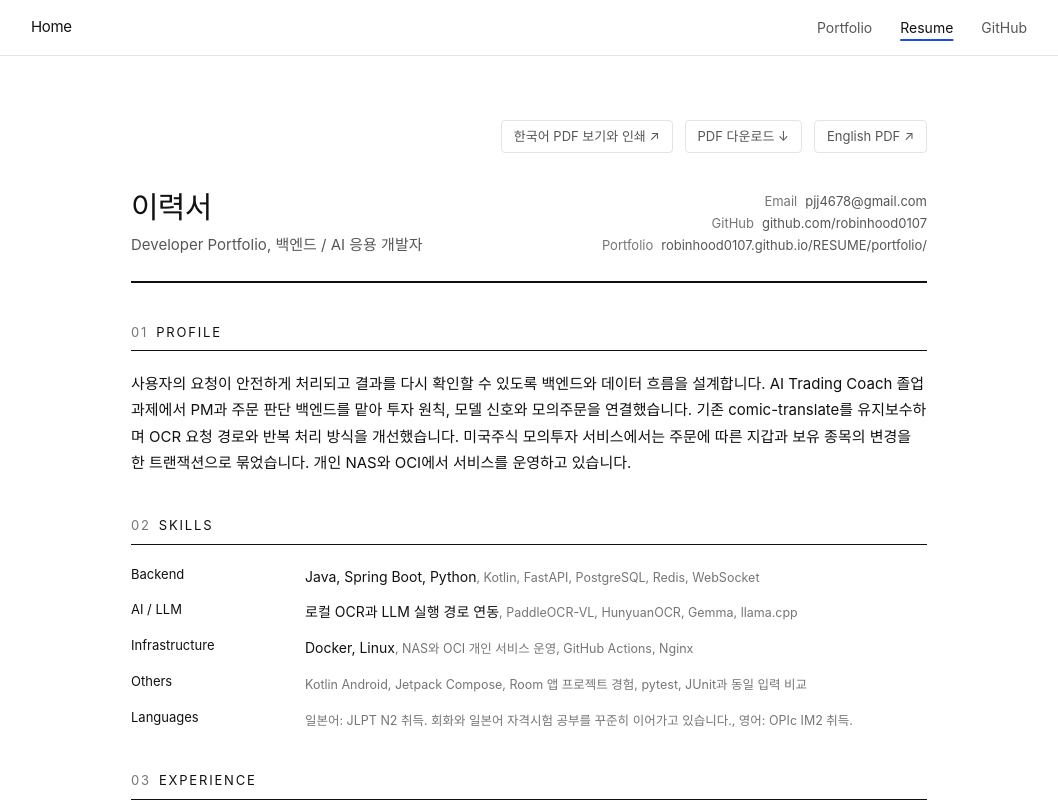
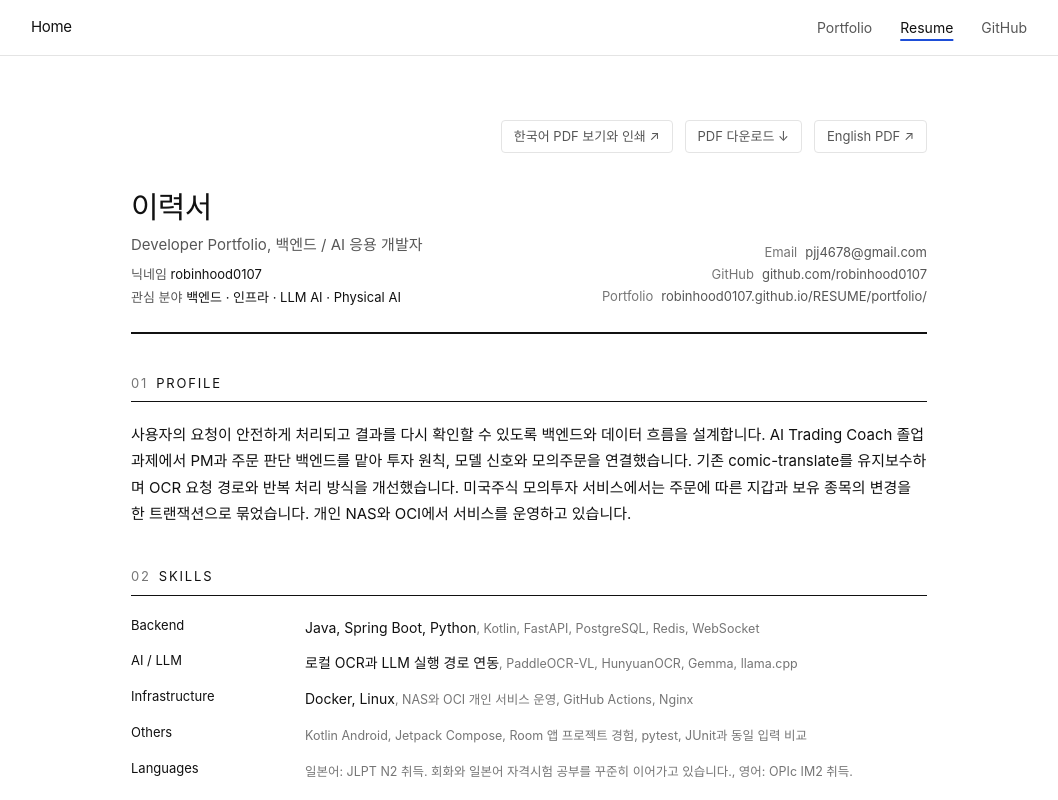
Before and after one commit to robinhood0107/RESUME, a Next.js app: page /RESUME/resume in a window 1280 px wide. Shown: the top 800 px of the page, without its empty margins (111-1169 px from the left). Built offline with nearby package versions, Linux system fonts and the light colour scheme.

Commit message:
홈에 닉네임과 관심 분야 표시

```diff
--- a/src/app/resume/page.tsx
+++ b/src/app/resume/page.tsx
@@ -61,6 +61,8 @@ export default function ResumePage() {
             <p className="mt-1 text-[15px] text-muted">
               {profile.nameEn}, {profile.role}
             </p>
+            <p className="mt-2 text-[13px] text-muted">닉네임 <span className="text-ink">robinhood0107</span></p>
+            <p className="mt-1 text-[13px] text-muted">관심 분야 <span className="text-ink">백엔드 · 인프라 · LLM AI · Physical AI</span></p>
           </div>
           <ul className="text-[13px] leading-[1.7] text-muted sm:text-right">
             {profile.contacts.map((contact) => (
```
